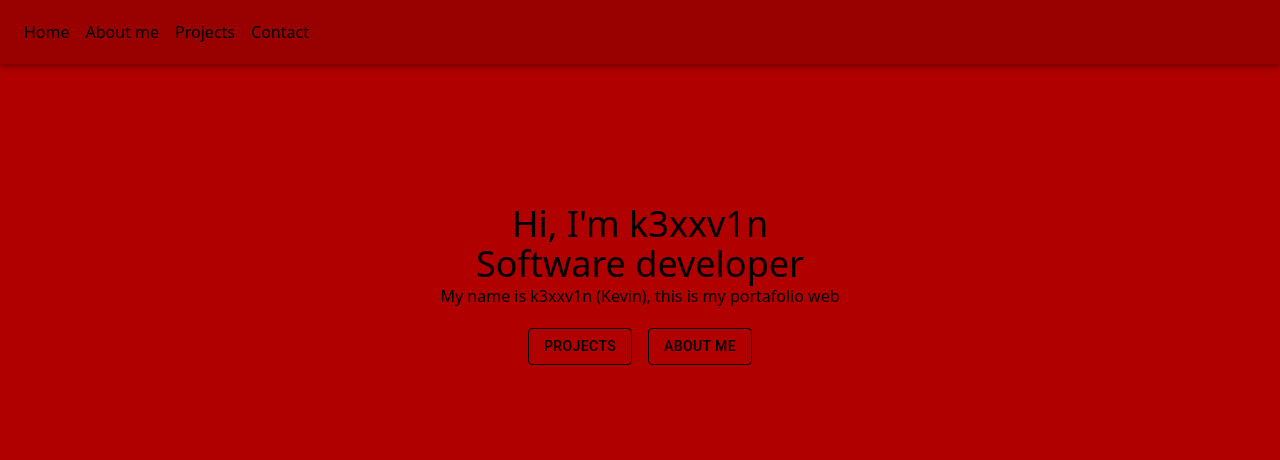
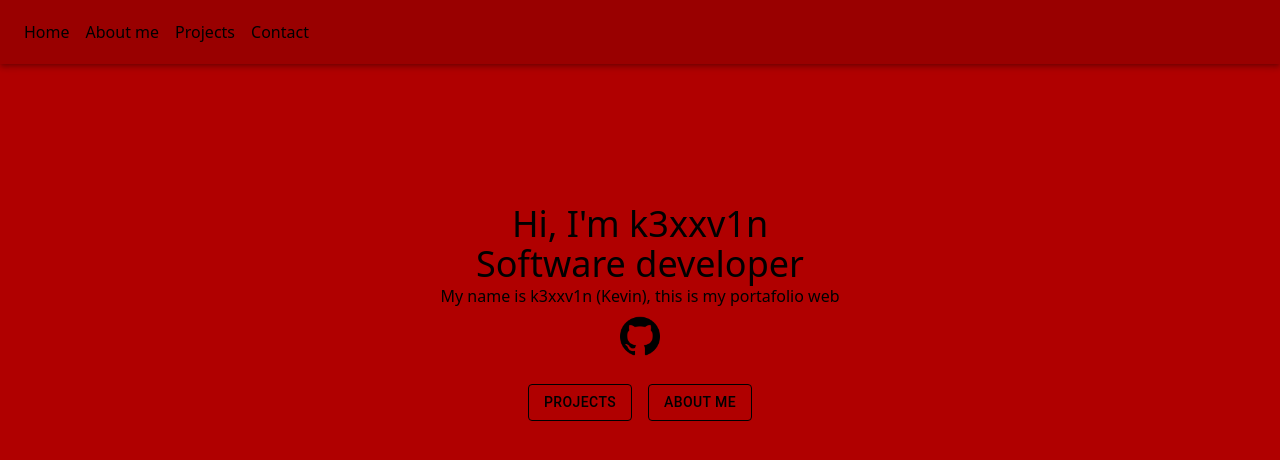
Before and after one commit to k3xxv1n/Portafolio, a React (Vite) app in the folder frontend/: page / in a window 1280 px wide. Shown: the top 460 px of the page. Built offline with nearby package versions, Linux system fonts and the light colour scheme.

Commit message:
Optimized material ui in home and New Design

```diff
--- a/frontend/src/pages/Home.jsx
+++ b/frontend/src/pages/Home.jsx
@@ -1,6 +1,7 @@
 import Navbar from "../components/Navbar"
 
-import Button from "@mui/material/Button"
+import {Button, IconButton, Box} from "@mui/material"
+import GitHubIcon from '../assets/github.png'
 
 import { Link} from "react-router-dom"
 
@@ -11,6 +12,11 @@ const Home = () => {
             <div className="relative top-35">
                 <h1 className="text-center text-4xl">Hi, I'm k3xxv1n<br/>Software developer</h1>
                 <p className="text-center">My name is k3xxv1n (Kevin), this is my portafolio web</p>
+                <Box sx={{ display: 'flex', justifyContent: 'center'}}>
+                    <IconButton  href="https://github.com/k3xxv1n" target="_blank">
+                        <img src={GitHubIcon} alt="GitHub" className="w-10 h-10 mx-auto mt-4" />
+                    </IconButton>
+                </Box>
                 <div className="flex justify-center gap-4 relative top-5">
                     <Button component={Link} variant="outlined" sx={
                         {
@@ -26,6 +32,7 @@ const Home = () => {
                     }} to='/About'>About me</Button>
                 </div>
             </div>
+
         </div>
     )
 }
```
Also changed, not shown: frontend/src/assets/github.png (added).
